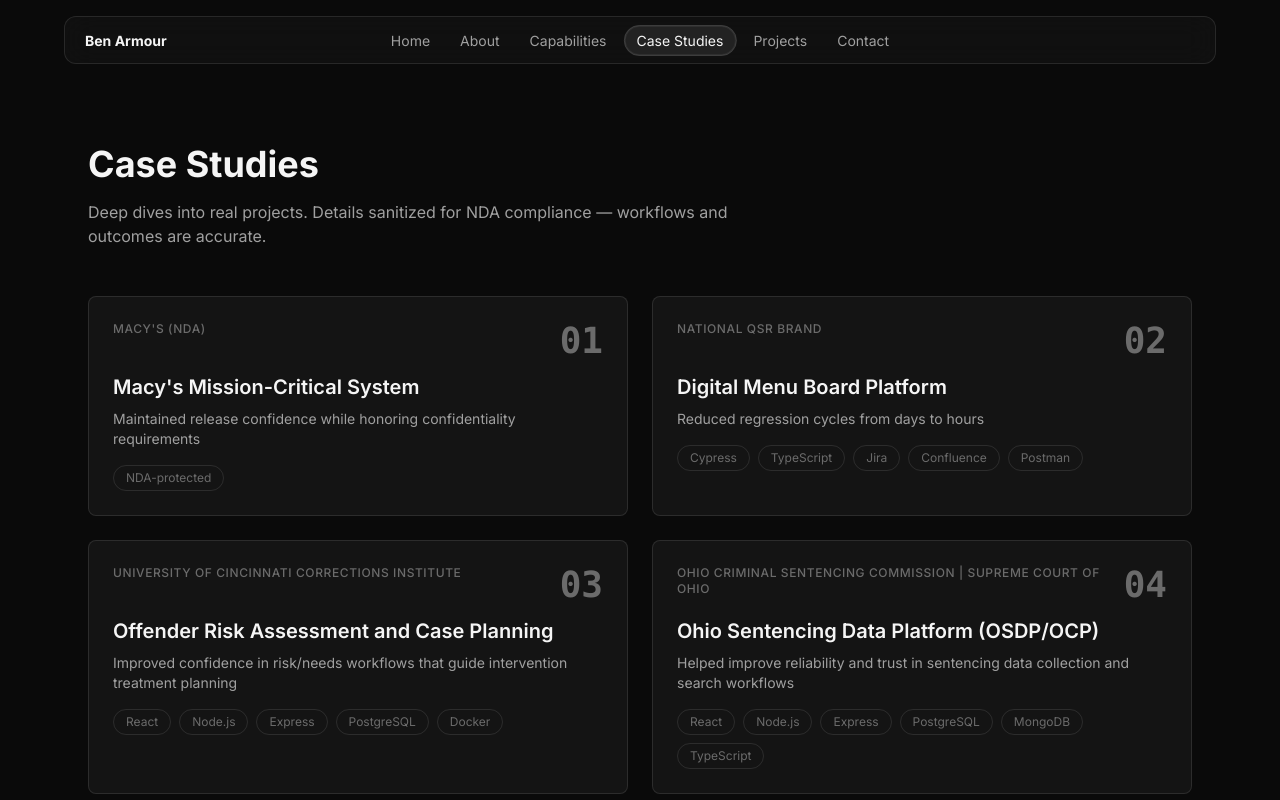
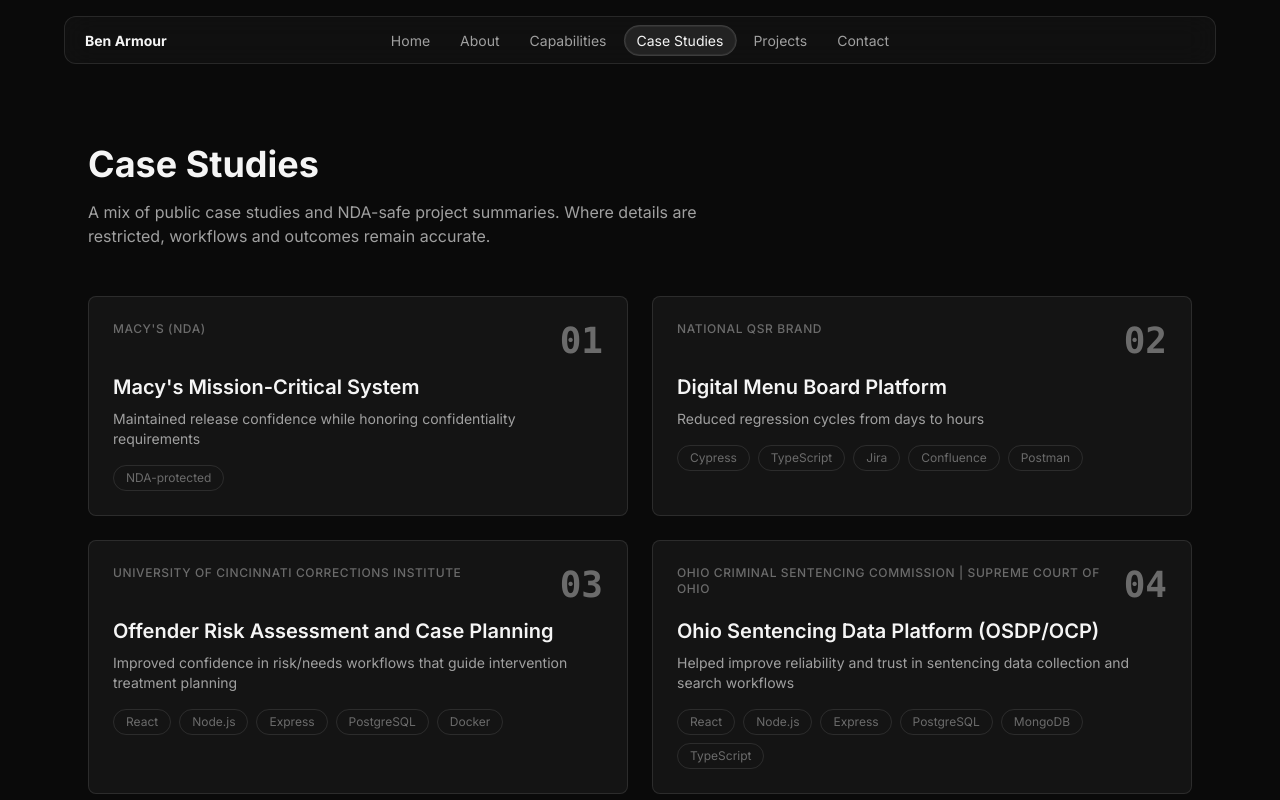
Before and after one commit to LostInTyping/BuildVerified, a Next.js app: page /case-studies in a window 1280 px wide. Shown: the top 800 px of the page. Built offline with nearby package versions, Linux system fonts and the light colour scheme.

Commit message:
fix(case-studies): make list cards fully clickable

```diff
--- a/src/app/case-studies/page.tsx
+++ b/src/app/case-studies/page.tsx
@@ -3,7 +3,8 @@ import { getAllCaseStudies } from "@/lib/case-studies";
 
 export const metadata = {
   title: "Case Studies",
-  description: "NDA-safe deep dives into real QA engineering projects.",
+  description:
+    "Deep dives into real QA engineering projects across public and NDA-protected work.",
 };
 
 export default function CaseStudiesPage() {
@@ -13,15 +14,15 @@ export default function CaseStudiesPage() {
     <main className="mx-auto max-w-6xl px-6 py-16">
       <h1 className="text-4xl font-bold">Case Studies</h1>
       <p className="mt-4 max-w-2xl text-text-secondary">
-        Deep dives into real projects. Details sanitized for NDA compliance —
-        workflows and outcomes are accurate.
+        A mix of public case studies and NDA-safe project summaries. Where
+        details are restricted, workflows and outcomes remain accurate.
       </p>
       <div className="mt-12 grid gap-6 md:grid-cols-2">
         {caseStudies.map((study, index) => (
           <Link
             key={study.frontmatter.slug}
             href={`/case-studies/${study.frontmatter.slug}`}
-            className="group rounded-lg border border-border bg-bg-card p-6 transition-all hover:border-accent hover:bg-bg-card-hover"
+            className="case-study-card group block rounded-lg border border-border bg-bg-card p-6 hover:bg-bg-card-hover"
           >
             <div className="flex items-start justify-between gap-4">
               <p className="text-xs font-medium uppercase tracking-wider text-text-muted">
```
